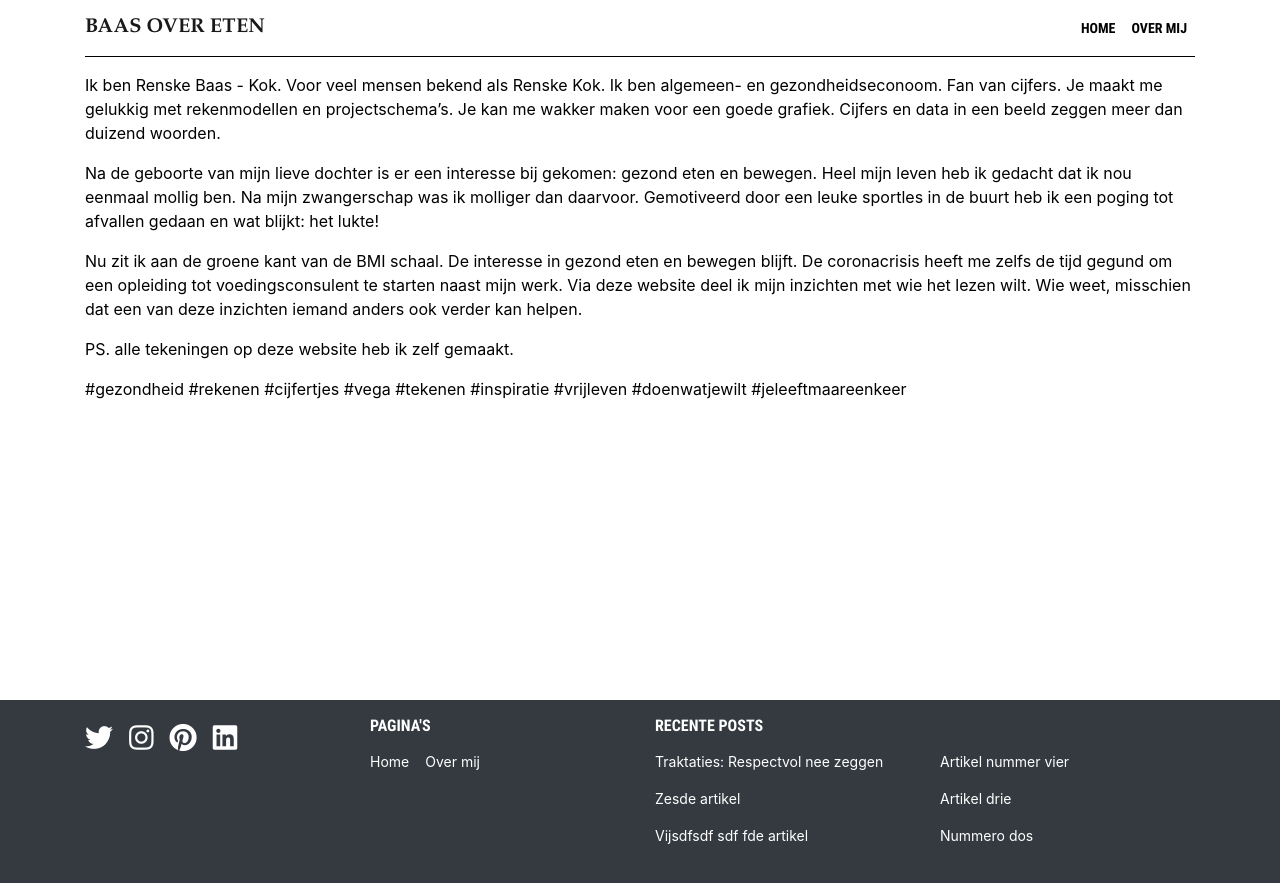
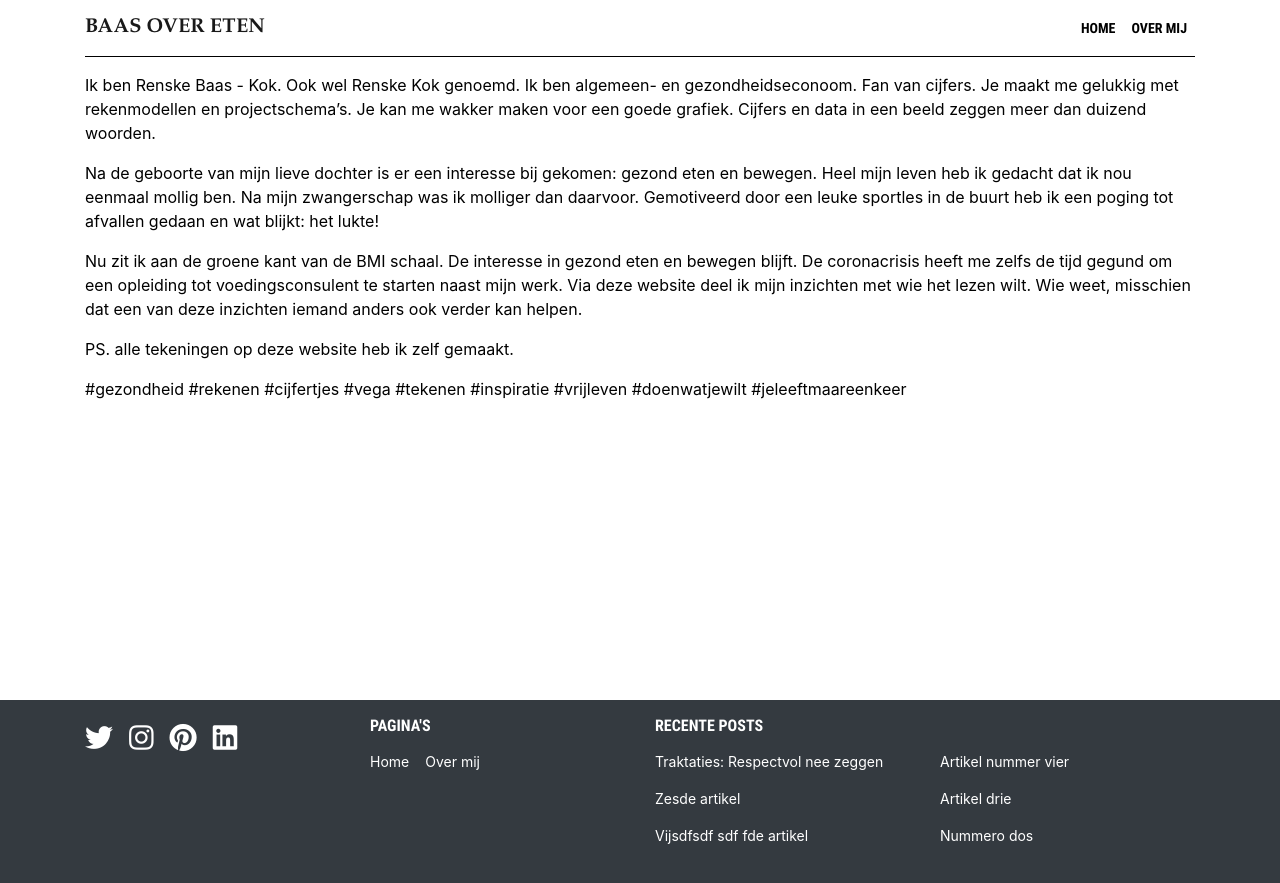
Before and after one commit to BaasLimited/baasovereten.github.io, a Jekyll site: the page built from over-mij.md, in a window 1280 px wide. Shown: the top 883 px of the page. Built offline with Jekyll 4.4.1, drawn with Linux system fonts in a browser that asks for light colours.

Commit message:
Update over-mij.md

```diff
--- a/over-mij.md
+++ b/over-mij.md
@@ -2,7 +2,7 @@
 title: "Wie is de Baas Over Eten?"
 permalink: /over-mij
 ---
-Ik ben Renske Baas - Kok. Voor veel mensen bekend als Renske Kok.
+Ik ben Renske Baas - Kok. Ook wel Renske Kok genoemd.
 Ik ben algemeen- en gezondheidseconoom. Fan van cijfers. Je maakt me gelukkig met rekenmodellen en projectschema's. Je kan me wakker maken voor een goede grafiek. Cijfers en data in een beeld zeggen meer dan duizend woorden.
 
 Na de geboorte van mijn lieve dochter is er een interesse bij gekomen: gezond eten en bewegen. Heel mijn leven heb ik gedacht dat ik nou eenmaal mollig ben. Na mijn zwangerschap was ik molliger dan daarvoor. Gemotiveerd door een leuke sportles in de buurt heb ik een poging tot afvallen gedaan en wat blijkt: het lukte!
```
